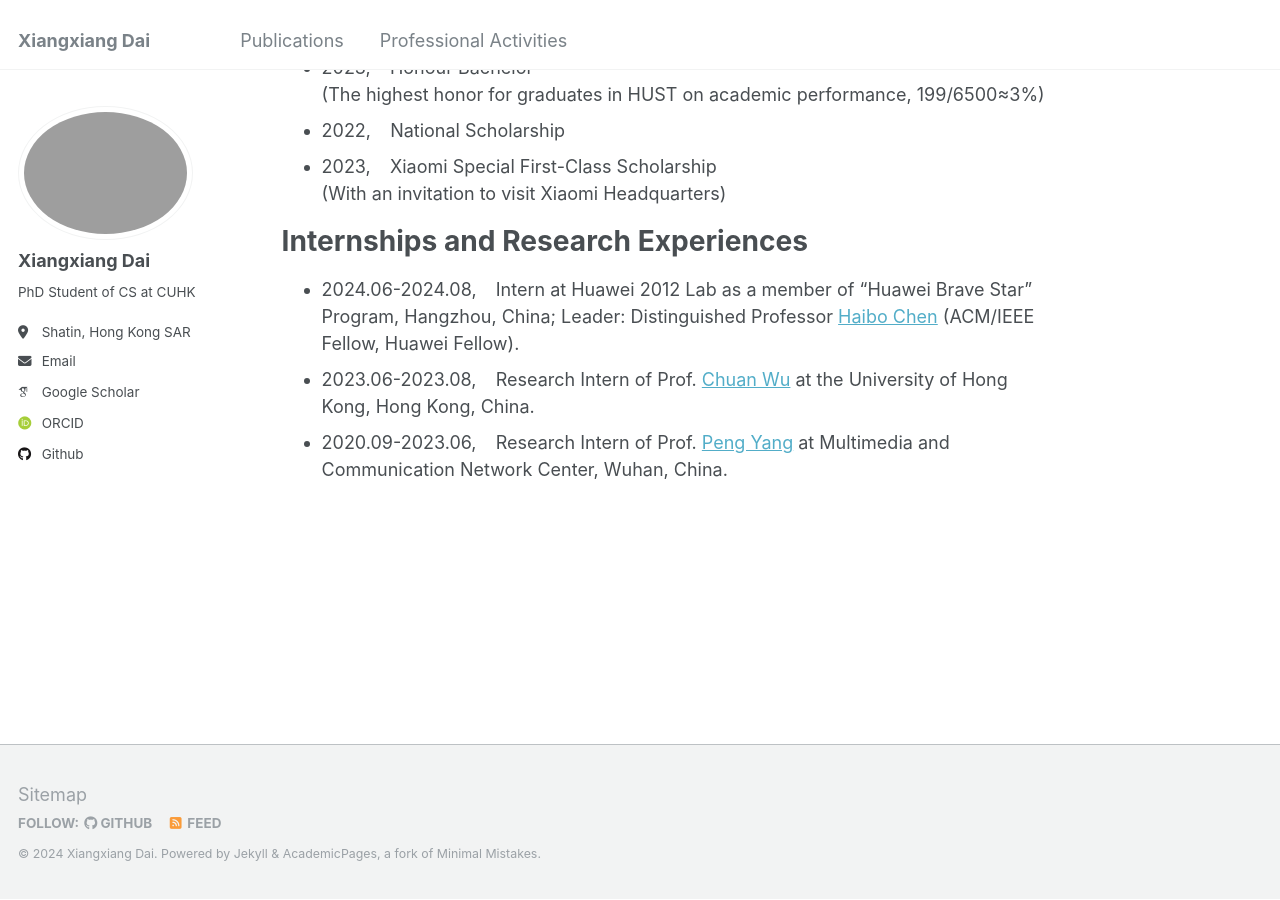
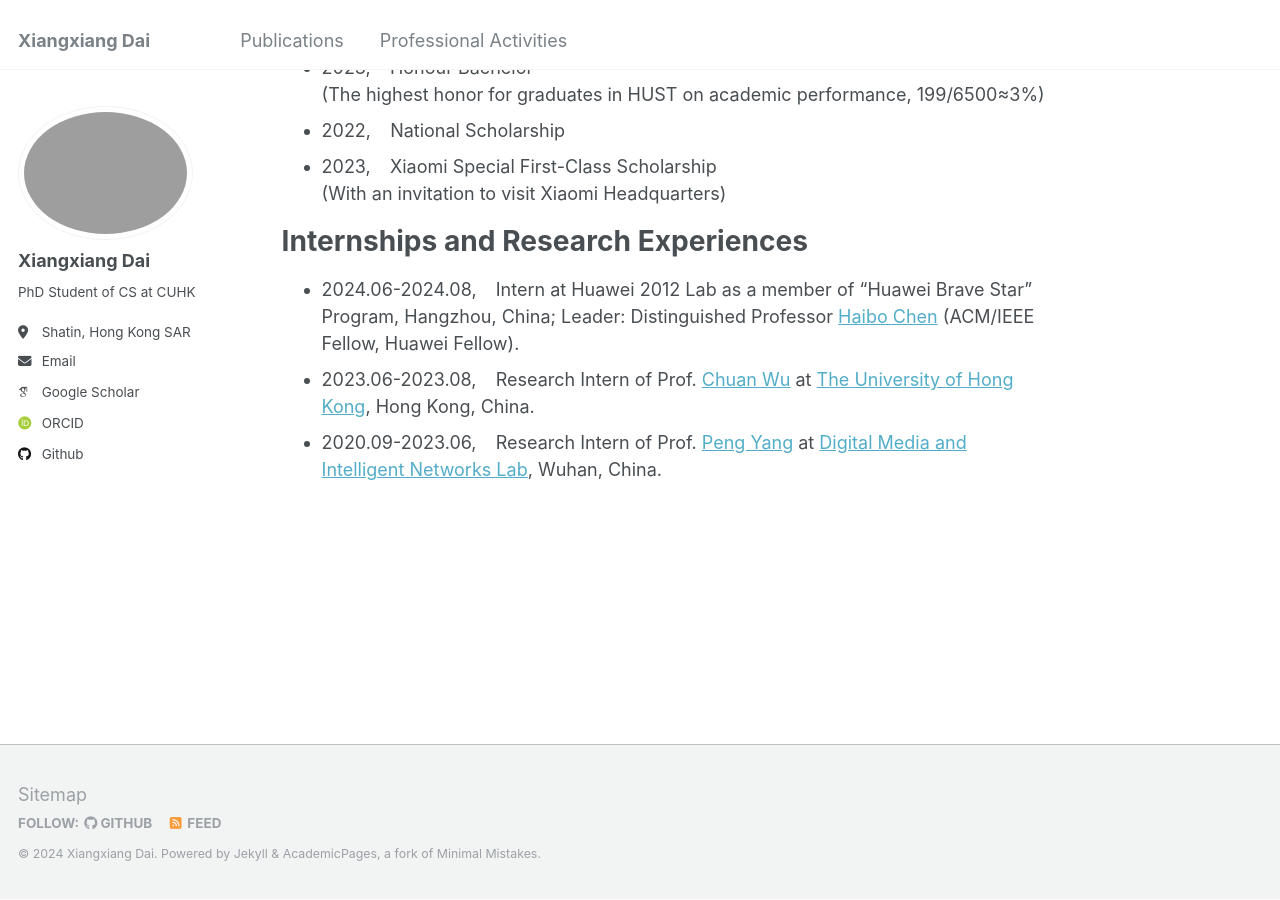
Before and after one commit to Dai-Xiang/daixiangxiang.github.io, a Jekyll site: the page built from _pages/about.md, in a window 1280 px wide and 900 px high, scrolled down 808 px. Built offline with Jekyll 4.4.1, drawn with Linux system fonts in a browser that asks for light colours; some web fonts are replaced.

Commit message:
Update about.md

```diff
--- a/_pages/about.md
+++ b/_pages/about.md
@@ -32,5 +32,5 @@ I am passionate about data-driven online sequential decision-making under uncert
 
 # Internships and Research Experiences
 + 2024.06-2024.08, &ensp; Intern at Huawei 2012 Lab as a member of "Huawei Brave Star" Program, Hangzhou, China; Leader: Distinguished Professor [Haibo Chen](https://ipads.se.sjtu.edu.cn/pub/members/haibo_chen) (ACM/IEEE Fellow, Huawei Fellow).
-+ 2023.06-2023.08, &ensp; Research Intern of  Prof. [Chuan Wu](https://i.cs.hku.hk/~cwu/index.html) at the University of Hong Kong, Hong Kong, China.
-+ 2020.09-2023.06, &ensp; Research Intern of  Prof. [Peng Yang](http://faculty.hust.edu.cn/pyang/en) at Multimedia and Communication Network Center, Wuhan, China.
++ 2023.06-2023.08, &ensp; Research Intern of  Prof. [Chuan Wu](https://i.cs.hku.hk/~cwu/index.html) at [The University of Hong Kong](https://www.hku.hk/), Hong Kong, China.
++ 2020.09-2023.06, &ensp; Research Intern of  Prof. [Peng Yang](http://faculty.hust.edu.cn/pyang/en) at [Digital Media and Intelligent Networks Lab](https://hustdmin.github.io/), Wuhan, China.
```
